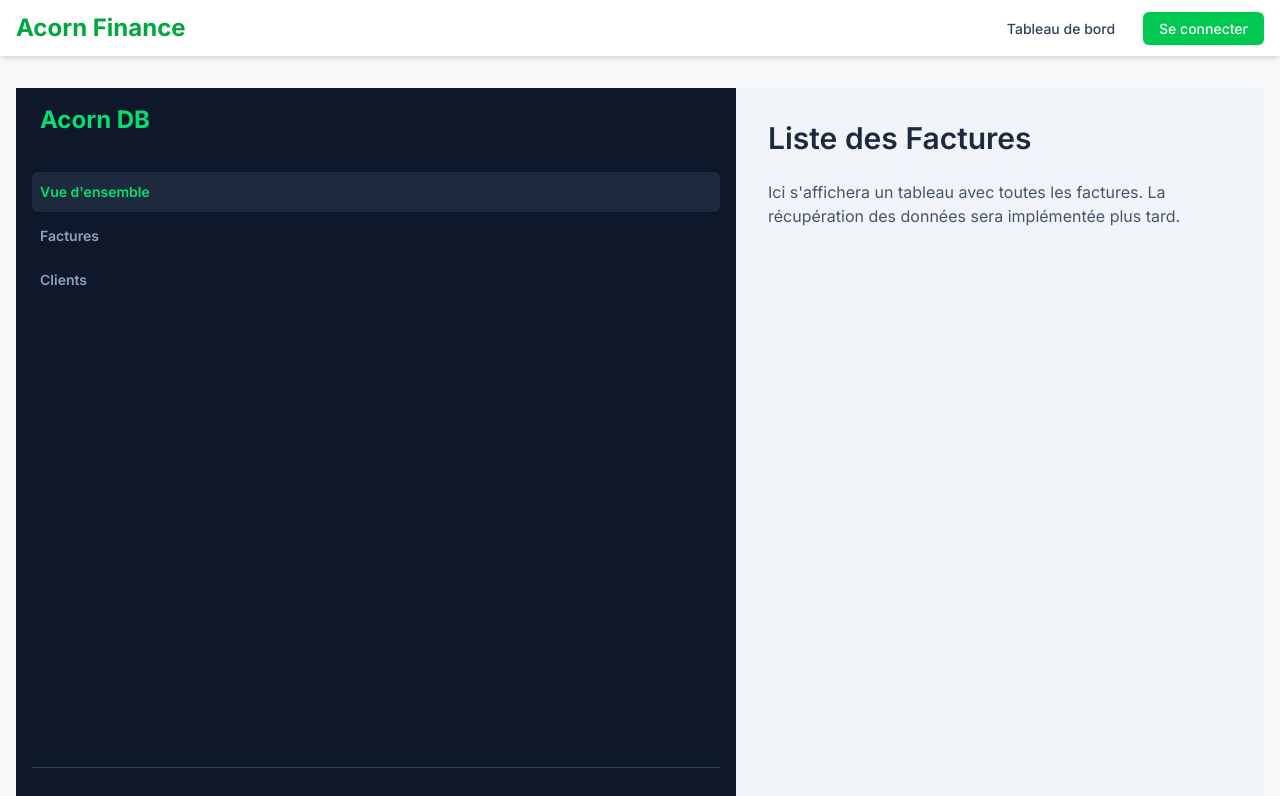
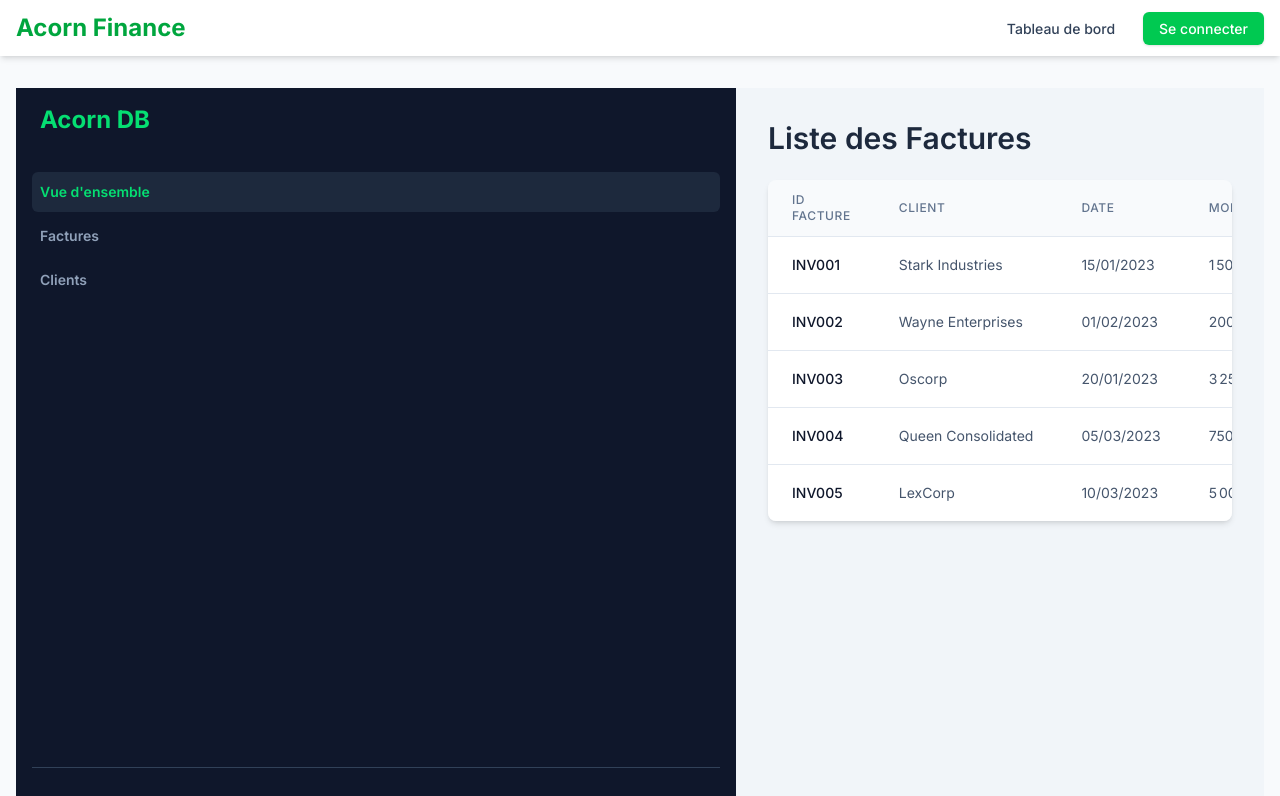
Before and after one commit to FYGS/formation-nextjs, a Next.js app: page /dashboard/invoices in a window 1280 px wide. Shown: the top 796 px of the page. Built offline with nearby package versions, Linux system fonts and the light colour scheme.

Commit message:
ajouter la liste fictive des factures

```diff
--- /dev/null
+++ b/src/app/api/invoices/route.ts
@@ -0,0 +1,48 @@
+import { NextResponse } from "next/server";
+
+// Données fictives de factures
+const invoices = [
+  {
+    id: "INV001",
+    customer: "Stark Industries",
+    amount: 1500.75,
+    status: "Payée",
+    date: "2023-01-15",
+  },
+  {
+    id: "INV002",
+    customer: "Wayne Enterprises",
+    amount: 200.0,
+    status: "En attente",
+    date: "2023-02-01",
+  },
+  {
+    id: "INV003",
+    customer: "Oscorp",
+    amount: 3250.5,
+    status: "En retard",
+    date: "2023-01-20",
+  },
+  {
+    id: "INV004",
+    customer: "Queen Consolidated",
+    amount: 750.0,
+    status: "Payée",
+    date: "2023-03-05",
+  },
+  {
+    id: "INV005",
+    customer: "LexCorp",
+    amount: 5000.0,
+    status: "En attente",
+    date: "2023-03-10",
+  },
+];
+
+// eslint-disable-next-line @typescript-eslint/no-unused-vars
+export async function GET(request: Request) {
+  // Simuler un délai réseau
+  await new Promise((resolve) => setTimeout(resolve, 1000));
+
+  return NextResponse.json(invoices);
+}
--- a/src/app/dashboard/invoices/page.tsx
+++ b/src/app/dashboard/invoices/page.tsx
@@ -1,14 +1,18 @@
+import InvoicesTable from "@/components/dashboard/invoices/InvoicesTable"; // Vérifiez le chemin d'importation
+
 export default function InvoicesPage() {
   return (
     <div>
-      <h1 className="text-3xl font-semibold text-slate-800 dark:text-white mb-6">
-        Liste des Factures
-      </h1>
-      <p className="text-slate-600 dark:text-slate-300">
-        Ici s&apos;affichera un tableau avec toutes les factures. La
-        récupération des données sera implémentée plus tard.
-      </p>
-      {/* Plus tard: un bouton "Ajouter une facture" */}
+      <div className="flex justify-between items-center mb-6">
+        <h1 className="text-3xl font-semibold text-slate-800 dark:text-white">
+          Liste des Factures
+        </h1>
+        {/* Plus tard, un bouton pour ajouter une facture ici */}
+        {/* <button className="bg-green-500 hover:bg-green-600 text-white font-semibold py-2 px-4 rounded-lg shadow-md transition-colors">
+          Ajouter une Facture
+        </button> */}
+      </div>
+      <InvoicesTable />
     </div>
   );
 }
--- /dev/null
+++ b/src/components/dashboard/invoices/InvoicesTable.tsx
@@ -0,0 +1,182 @@
+"use client"; // Ce composant a besoin d'état et d'effets, donc Client Component
+
+import { useEffect, useState } from "react";
+import Link from "next/link";
+
+type Invoice = {
+  id: string;
+  customer: string;
+  amount: number;
+  status: "Payée" | "En attente" | "En retard";
+  date: string;
+};
+
+// Fonction pour formater la date (simple exemple)
+const formatDate = (dateString: string) => {
+  return new Date(dateString).toLocaleDateString("fr-FR", {
+    day: "2-digit",
+    month: "2-digit",
+    year: "numeric",
+  });
+};
+
+// Fonction pour formater le montant
+const formatCurrency = (amount: number) => {
+  return new Intl.NumberFormat("fr-FR", {
+    style: "currency",
+    currency: "EUR",
+  }).format(amount);
+};
+
+// Fonction pour obtenir la classe de style en fonction du statut
+const getStatusClass = (status: Invoice["status"]) => {
+  switch (status) {
+    case "Payée":
+      return "bg-green-100 text-green-700 dark:bg-green-700 dark:text-green-100";
+    case "En attente":
+      return "bg-yellow-100 text-yellow-700 dark:bg-yellow-700 dark:text-yellow-100";
+    case "En retard":
+      return "bg-red-100 text-red-700 dark:bg-red-700 dark:text-red-100";
+    default:
+      return "bg-slate-100 text-slate-700 dark:bg-slate-700 dark:text-slate-100";
+  }
+};
+
+export default function InvoicesTable() {
+  const [invoices, setInvoices] = useState<Invoice[]>([]);
+  const [loading, setLoading] = useState(true);
+  const [error, setError] = useState<string | null>(null);
+
+  useEffect(() => {
+    async function fetchInvoices() {
+      try {
+        setLoading(true);
+        setError(null);
+        const response = await fetch("/api/invoices"); // Appel à notre Route Handler
+        if (!response.ok) {
+          throw new Error(`Erreur HTTP: ${response.status}`);
+        }
+        const data = await response.json();
+        setInvoices(data);
+      } catch (err) {
+        if (err instanceof Error) {
+          setError(err.message);
+        } else {
+          setError("Une erreur inconnue est survenue");
+        }
+        console.error("Erreur lors de la récupération des factures:", err);
+      } finally {
+        setLoading(false);
+      }
+    }
+
+    fetchInvoices();
+  }, []); // Le tableau de dépendances vide signifie que cet effet ne s'exécute qu'une fois au montage
+
+  if (loading) {
+    return (
+      <p className="text-center text-slate-500 dark:text-slate-400 py-8">
+        Chargement des factures...
+      </p>
+    );
+  }
+
+  if (error) {
+    return (
+      <p className="text-center text-red-500 dark:text-red-400 py-8">
+        Erreur: {error}
+      </p>
+    );
+  }
+
+  if (invoices.length === 0) {
+    return (
+      <p className="text-center text-slate-500 dark:text-slate-400 py-8">
+        Aucune facture à afficher.
+      </p>
+    );
+  }
+
+  return (
+    <div className="overflow-x-auto bg-white dark:bg-slate-800 shadow-md rounded-lg">
+      <table className="min-w-full divide-y divide-slate-200 dark:divide-slate-700">
+        <thead className="bg-slate-50 dark:bg-slate-700">
+          <tr>
+            <th
+              scope="col"
+              className="px-6 py-3 text-left text-xs font-medium text-slate-500 dark:text-slate-300 uppercase tracking-wider"
+            >
+              ID Facture
+            </th>
+            <th
+              scope="col"
+              className="px-6 py-3 text-left text-xs font-medium text-slate-500 dark:text-slate-300 uppercase tracking-wider"
+            >
+              Client
+            </th>
+            <th
+              scope="col"
+              className="px-6 py-3 text-left text-xs font-medium text-slate-500 dark:text-slate-300 uppercase tracking-wider"
+            >
+              Date
+            </th>
+            <th
+              scope="col"
+              className="px-6 py-3 text-left text-xs font-medium text-slate-500 dark:text-slate-300 uppercase tracking-wider"
+            >
+              Montant
+            </th>
+            <th
+              scope="col"
+              className="px-6 py-3 text-left text-xs font-medium text-slate-500 dark:text-slate-300 uppercase tracking-wider"
+            >
+              Statut
+            </th>
+            <th scope="col" className="relative px-6 py-3">
+              <span className="sr-only">Actions</span>
+            </th>
+          </tr>
+        </thead>
+        <tbody className="bg-white dark:bg-slate-800 divide-y divide-slate-200 dark:divide-slate-700">
+          {invoices.map((invoice) => (
+            <tr
+              key={invoice.id}
+              className="hover:bg-slate-50 dark:hover:bg-slate-700/50 transition-colors"
+            >
+              <td className="px-6 py-4 whitespace-nowrap text-sm font-medium text-slate-900 dark:text-white">
+                {invoice.id}
+              </td>
+              <td className="px-6 py-4 whitespace-nowrap text-sm text-slate-600 dark:text-slate-300">
+                {invoice.customer}
+              </td>
+              <td className="px-6 py-4 whitespace-nowrap text-sm text-slate-600 dark:text-slate-300">
+                {formatDate(invoice.date)}
+              </td>
+              <td className="px-6 py-4 whitespace-nowrap text-sm text-slate-600 dark:text-slate-300">
+                {formatCurrency(invoice.amount)}
+              </td>
+              <td className="px-6 py-4 whitespace-nowrap">
+                <span
+                  className={`px-2 inline-flex text-xs leading-5 font-semibold rounded-full ${getStatusClass(
+                    invoice.status
+                  )}`}
+                >
+                  {invoice.status}
+                </span>
+              </td>
+              <td className="px-6 py-4 whitespace-nowrap text-right text-sm font-medium">
+                <Link
+                  href={`/dashboard/invoices/${invoice.id}`}
+                  className="text-green-600 hover:text-green-800 dark:text-green-400 dark:hover:text-green-300"
+                >
+                  Voir
+                </Link>
+                {/* Plus tard: Modifier, Supprimer */}
+              </td>
+            </tr>
+          ))}
+        </tbody>
+      </table>
+    </div>
+  );
+}
```
